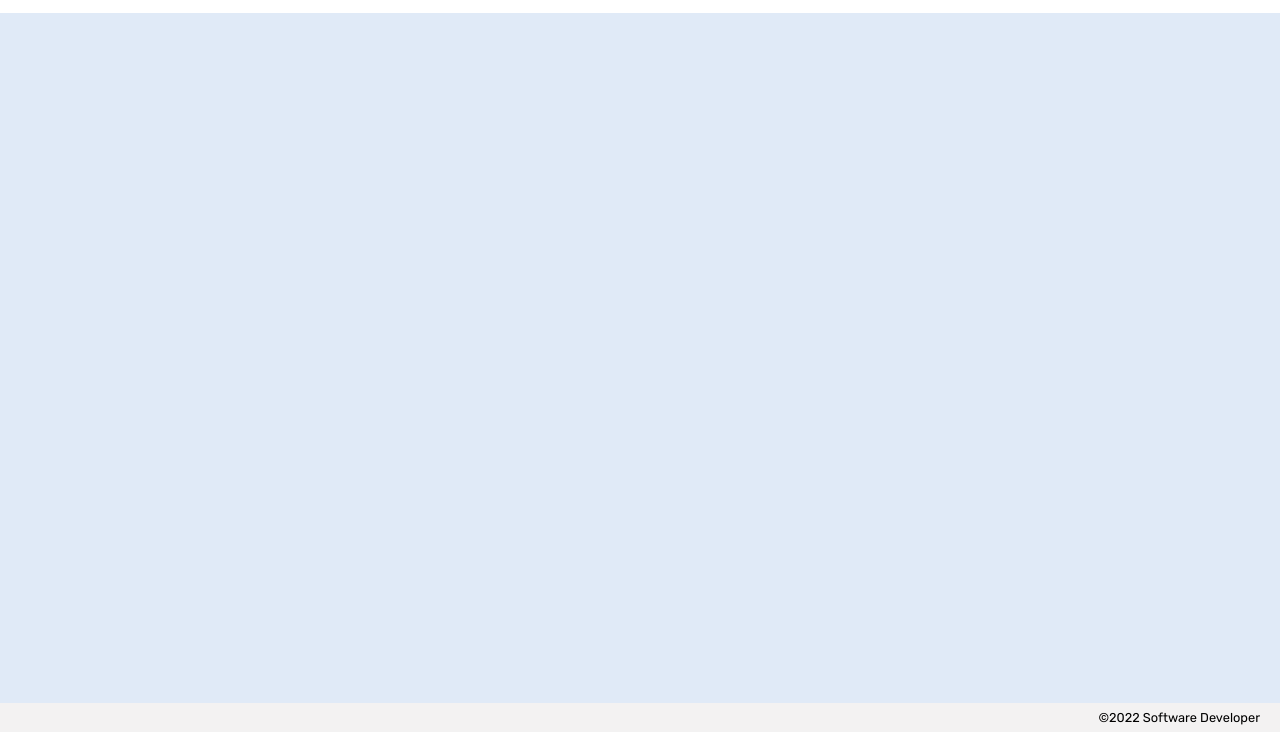
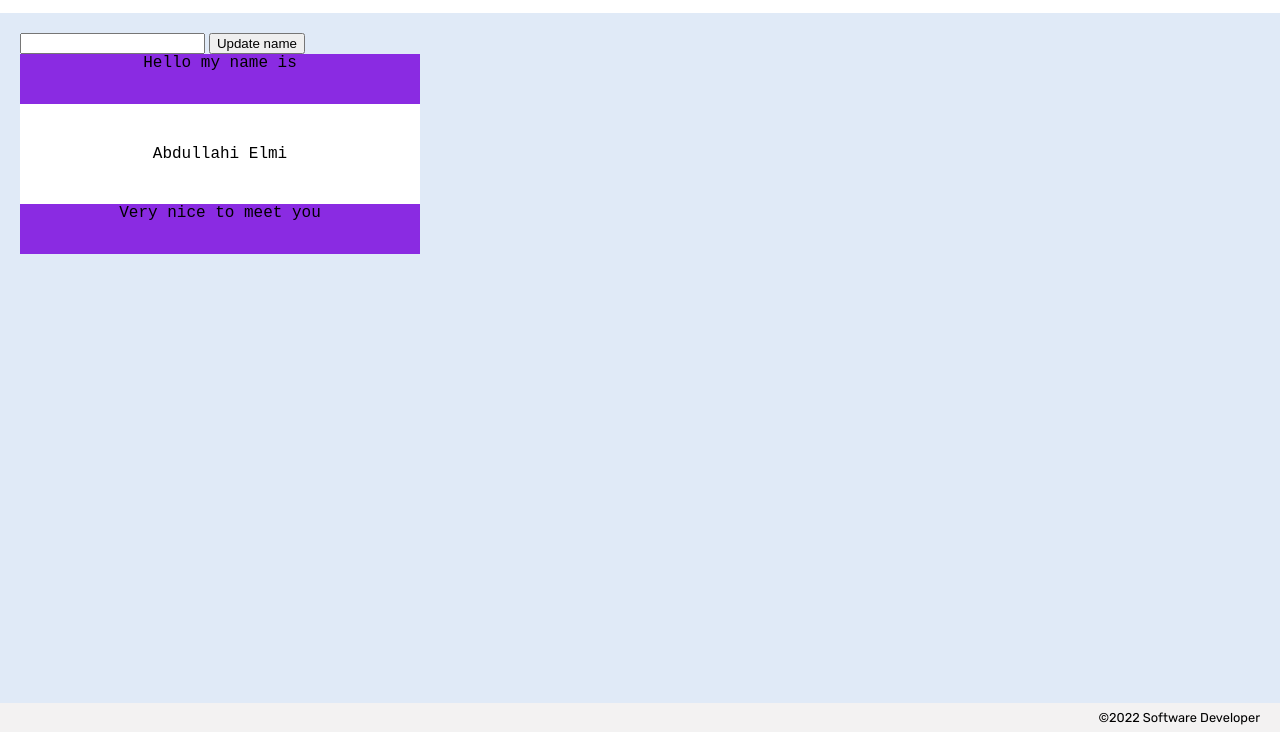
Before and after one commit to ElmiAbdullahi/name-tag, a plain HTML site: page index.html in a window 1280 px wide. Shown: the part 68-800 px from the top of the page. Drawn offline with Linux system fonts and the light colour scheme.

Commit message:
first nametag

```diff
--- a/app.js
+++ b/app.js
@@ -6,3 +6,16 @@
   // get user input
   // use user input to update state
   // update DOM to reflect the new state
+
+// make a variable for the button, the input, and the name div
+const nameInput = document.getElementById('name-input');
+const updateButton = document.getElementById('update-btn');
+const nameDiv = document.getElementById('name');
+updateButton.addEventListener('click', () => {
+    console.log ('clicking');
+    const value = nameInput.value;
+    console.log(value);
+    nameDiv.textContent = value;
+
+
+});
--- a/index.html
+++ b/index.html
@@ -22,6 +22,15 @@
     </header>
 
     <main>
+        <input type="text" name="name-input" id="name-input"/>
+        <button id="update-btn">Update name</button>
+
+        <div id="name-tag">
+            <div id="greeting">Hello my name is</div>
+            <div id="name">Abdullahi Elmi</div>
+            <div id="footer">Very nice to meet you</div>
+
+        </div>
 
     </main>
 
--- a/styles/global.css
+++ b/styles/global.css
@@ -33,3 +33,22 @@ footer {
     justify-content: flex-end;
     background-color: var(--footer-background);
 }
+
+#name-tag {
+    height: 200px;
+    width: 400px;
+    display: flex;
+    flex-direction: column;
+    justify-content: space-between;
+    text-align: center;
+    background-color: white;
+    border-radius: var(--border-radius);
+    font-family: 'Courier New', Courier, monospace;
+}
+
+#greeting, #footer {
+    background-color: blueviolet;
+    height: 50px;
+    text-align: center;
+
+}
```
